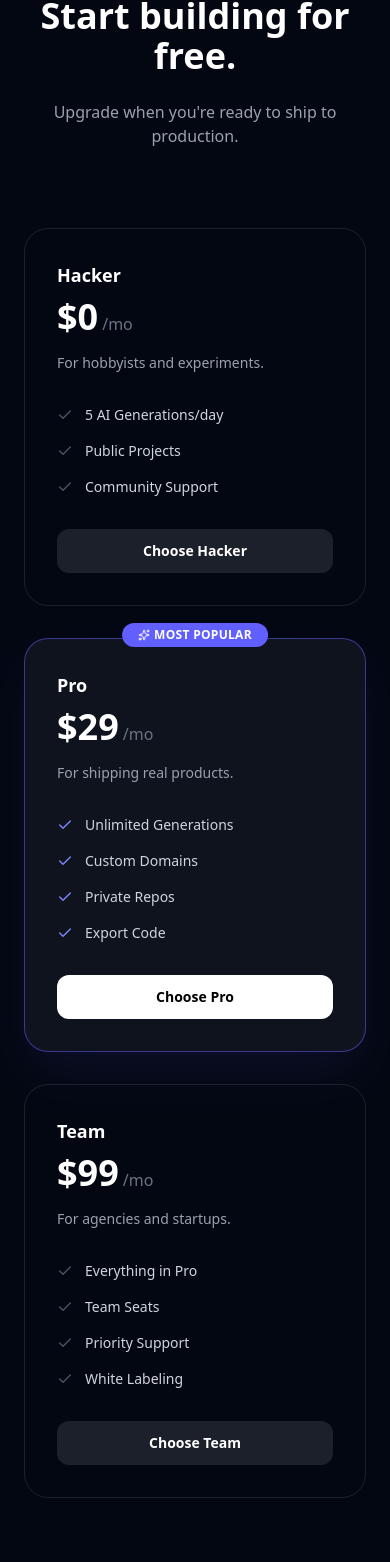
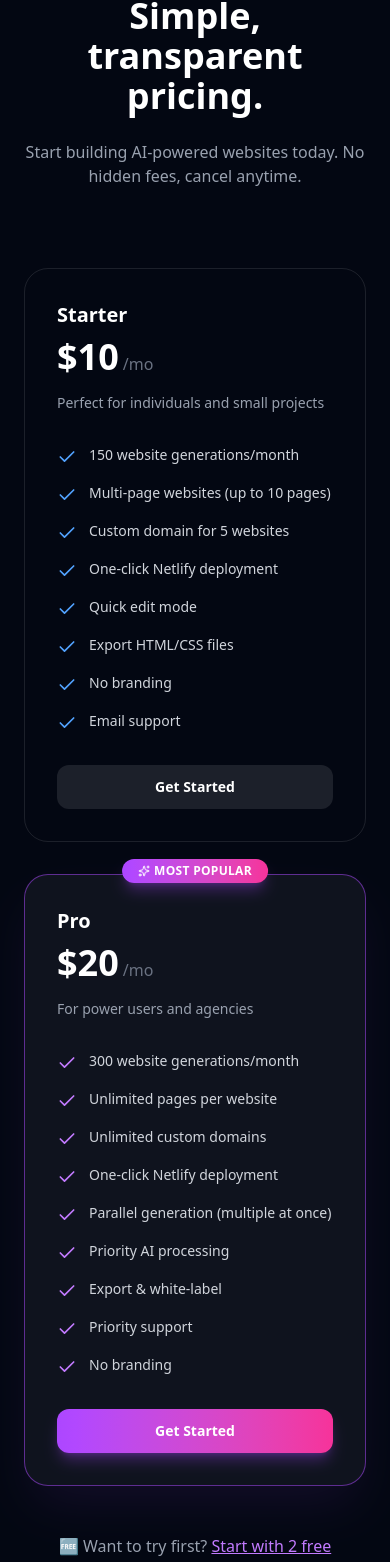
Before and after one commit to Azan80/cleansitebuilder, a Next.js app: page / in a window 390 px wide. Shown: the part 5385-6947 px from the top of the page. Built offline with nearby package versions, Linux system fonts and the light colour scheme; no server answers.

Commit message:
website optimization

```diff
--- a/src/app/builder/page.tsx
+++ b/src/app/builder/page.tsx
@@ -138,6 +138,8 @@ export default function BuilderPage() {
       const userProjects = await getProjects()
       setProjects(userProjects)
       setIsModalOpen(false)
+      // Redirect to the new project immediately
+      router.push(`/builder/${result.project.id}`)
     } else {
       alert(result.error)
     }
@@ -627,12 +629,11 @@ function ProjectCard({ id, title, lastEdited, status, deploymentUrl, customDomai
   return (
     <motion.div
       whileHover={{ y: -4 }}
-      onClick={() => router.push(`/builder/${id}`)}
+      className="group relative aspect-[4/3] rounded-xl border border-gray-200 dark:border-white/10 bg-white dark:bg-[#0a0a0a] overflow-hidden shadow-sm hover:shadow-md transition-all flex flex-col"
       onMouseLeave={() => setShowMenu(false)}
-      className="group relative aspect-[4/3] rounded-xl border border-gray-200 dark:border-white/10 bg-white dark:bg-[#0a0a0a] overflow-hidden shadow-sm hover:shadow-md transition-all cursor-pointer flex flex-col"
     >
-      {/* Website Preview Thumbnail */}
-      <div className="h-1/2 bg-gray-100 dark:bg-white/5 border-b border-gray-200 dark:border-white/10 relative overflow-hidden shrink-0">
+      {/* Website Preview Thumbnail Link */}
+      <Link href={`/builder/${id}`} className="block h-1/2 bg-gray-100 dark:bg-white/5 border-b border-gray-200 dark:border-white/10 relative overflow-hidden shrink-0 cursor-pointer">
         {previewHtml ? (
           <div className="absolute inset-0 origin-top-left" style={{ transform: 'scale(0.25)', width: '400%', height: '400%' }}>
             <iframe
@@ -653,7 +654,7 @@ function ProjectCard({ id, title, lastEdited, status, deploymentUrl, customDomai
 
         {/* Hover overlay */}
         <div className="absolute inset-0 bg-black/0 group-hover:bg-black/40 transition-colors flex items-center justify-center">
-          <button className="bg-white dark:bg-black text-xs font-bold px-3 py-1.5 rounded-full shadow-lg opacity-0 group-hover:opacity-100 transition-opacity transform scale-90 group-hover:scale-100">
+          <button className="bg-white dark:bg-black text-xs font-bold px-3 py-1.5 rounded-full shadow-lg opacity-0 group-hover:opacity-100 transition-opacity transform scale-90 group-hover:scale-100 pointer-events-none">
             Edit
           </button>
         </div>
@@ -666,11 +667,13 @@ function ProjectCard({ id, title, lastEdited, status, deploymentUrl, customDomai
             </div>
           </div>
         )}
-      </div>
+      </Link>
 
       <div className="p-4 flex flex-col flex-1 relative">
         <div className="flex justify-between items-start mb-2">
-          <h3 className="font-bold text-sm truncate pr-2">{title}</h3>
+          <Link href={`/builder/${id}`} className="font-bold text-sm truncate pr-2 hover:text-indigo-500 transition-colors block flex-1">
+            {title}
+          </Link>
           <div className="relative">
             <button
               onClick={(e) => {
@@ -692,7 +695,8 @@ function ProjectCard({ id, title, lastEdited, status, deploymentUrl, customDomai
                   className="absolute right-0 top-full mt-1 w-32 bg-white dark:bg-[#111] border border-gray-200 dark:border-white/10 rounded-lg shadow-xl z-20 overflow-hidden"
                 >
                   <button
-                    onClick={() => {
+                    onClick={(e) => {
+                      e.stopPropagation()
                       setShowMenu(false)
                       onDelete()
                     }}
--- a/src/landingpage/Hero.tsx
+++ b/src/landingpage/Hero.tsx
@@ -66,9 +66,6 @@ export const Hero = () => {
 
 
                <motion.h1
-                  initial={{ opacity: 0, y: 20 }}
-                  animate={{ opacity: 1, y: 0 }}
-                  transition={{ delay: 0.1 }}
                   className="text-5xl md:text-7xl font-bold text-white mb-6 tracking-tight leading-tight"
                >
                   Generate Website Templates <br />
@@ -78,9 +75,6 @@ export const Hero = () => {
                </motion.h1>
 
                <motion.p
-                  initial={{ opacity: 0, y: 20 }}
-                  animate={{ opacity: 1, y: 0 }}
-                  transition={{ delay: 0.2 }}
                   className="text-xl text-gray-400 mb-10 max-w-2xl mx-auto"
                >
                   Experience the future of web development. Build production-ready websites with AI—faster and more efficiently than ever before.
--- a/src/landingpage/Pricing.tsx
+++ b/src/landingpage/Pricing.tsx
@@ -1,8 +1,9 @@
 "use client";
 
-import React from "react";
+import { createClient } from "@/utils/supabase/client";
 import { motion } from "framer-motion";
 import { Check, Sparkles } from "lucide-react";
+import React from "react";
 
 const plans = [
   {
@@ -29,15 +30,74 @@ const plans = [
 ];
 
 export const Pricing = () => {
+  const [userEmail, setUserEmail] = React.useState<string | null>(null);
+
+  React.useEffect(() => {
+    const fetchUser = async () => {
+      const supabase = createClient();
+      const { data: { user } } = await supabase.auth.getUser();
+      if (user?.email) {
+        setUserEmail(user.email);
+      }
+    };
+    fetchUser();
+  }, []);
+
+  const getCheckoutUrl = (productId: string) => {
+    let url = `/api/checkout?products=${productId}`;
+    if (userEmail) {
+      url += `&customerEmail=${encodeURIComponent(userEmail)}`;
+    }
+    return url;
+  };
+
+  const plans = [
+    {
+      name: 'Starter',
+      price: 10,
+      description: 'Perfect for individuals and small projects',
+      popular: false,
+      productId: process.env.NEXT_PUBLIC_POLAR_STARTER_PRODUCT_ID || 'YOUR_STARTER_PRODUCT_ID',
+      features: [
+        { text: '150 website generations/month', included: true },
+        { text: 'Multi-page websites (up to 10 pages)', included: true },
+        { text: 'Custom domain for 5 websites', included: true },
+        { text: 'One-click Netlify deployment', included: true },
+        { text: 'Quick edit mode', included: true },
+        { text: 'Export HTML/CSS files', included: true },
+        { text: 'No branding', included: true },
+        { text: 'Email support', included: true },
+      ],
+    },
+    {
+      name: 'Pro',
+      price: 20,
+      description: 'For power users and agencies',
+      popular: true,
+      productId: process.env.NEXT_PUBLIC_POLAR_PRO_PRODUCT_ID || 'YOUR_PRO_PRODUCT_ID',
+      features: [
+        { text: '300 website generations/month', included: true },
+        { text: 'Unlimited pages per website', included: true },
+        { text: 'Unlimited custom domains', included: true },
+        { text: 'One-click Netlify deployment', included: true },
+        { text: 'Parallel generation (multiple at once)', included: true },
+        { text: 'Priority AI processing', included: true },
+        { text: 'Export & white-label', included: true },
+        { text: 'Priority support', included: true },
+        { text: 'No branding', included: true },
+      ],
+    },
+  ];
+
   return (
     <section id="pricing" className="py-32 bg-[#030712] relative">
       <div className="container mx-auto px-6">
         <div className="text-center mb-20">
-          <h2 className="text-4xl font-bold text-white mb-6">Start building for free.</h2>
-          <p className="text-gray-400">Upgrade when you're ready to ship to production.</p>
+          <h2 className="text-4xl font-bold text-white mb-6">Simple, transparent pricing.</h2>
+          <p className="text-gray-400">Start building AI-powered websites today. No hidden fees, cancel anytime.</p>
         </div>
 
-        <div className="grid grid-cols-1 md:grid-cols-3 gap-8 max-w-5xl mx-auto">
+        <div className="grid grid-cols-1 md:grid-cols-2 gap-8 max-w-4xl mx-auto">
           {plans.map((plan, index) => (
             <motion.div
               key={index}
@@ -45,19 +105,18 @@ export const Pricing = () => {
               whileInView={{ opacity: 1, y: 0 }}
               viewport={{ once: true }}
               transition={{ delay: index * 0.1 }}
-              className={`relative p-8 rounded-3xl border ${
-                plan.highlight
-                  ? "bg-white/5 border-indigo-500/50 shadow-2xl shadow-indigo-500/10"
-                  : "bg-transparent border-white/10"
-              }`}
+              className={`relative p-8 rounded-3xl border transition-all duration-300 ${plan.popular
+                ? "bg-white/5 border-purple-500/50 shadow-2xl shadow-purple-500/10"
+                : "bg-transparent border-white/10 hover:border-white/20"
+                }`}
             >
-              {plan.highlight && (
-                <div className="absolute -top-4 left-1/2 -translate-x-1/2 px-4 py-1 bg-indigo-500 text-white text-xs font-bold uppercase tracking-wide rounded-full flex items-center gap-1">
+              {plan.popular && (
+                <div className="absolute -top-4 left-1/2 -translate-x-1/2 px-4 py-1 bg-gradient-to-r from-purple-500 to-pink-500 text-white text-xs font-bold uppercase tracking-wide rounded-full flex items-center gap-1 shadow-lg shadow-purple-500/30">
                   <Sparkles className="w-3 h-3" /> Most Popular
                 </div>
               )}
 
-              <h3 className="text-lg font-bold text-white mb-2">{plan.name}</h3>
+              <h3 className="text-xl font-bold text-white mb-2">{plan.name}</h3>
               <div className="flex items-baseline gap-1 mb-4">
                 <span className="text-4xl font-bold text-white">${plan.price}</span>
                 <span className="text-gray-500">/mo</span>
@@ -66,24 +125,34 @@ export const Pricing = () => {
 
               <ul className="space-y-4 mb-8">
                 {plan.features.map((feature, i) => (
-                  <li key={i} className="flex items-center gap-3 text-sm text-gray-300">
-                    <Check className={`w-4 h-4 ${plan.highlight ? "text-indigo-400" : "text-gray-600"}`} />
-                    {feature}
+                  <li key={i} className={`flex items-start gap-3 text-sm ${feature.included ? 'text-gray-300' : 'text-gray-600'}`}>
+                    <Check className={`w-5 h-5 mt-0.5 shrink-0 ${feature.included ? (plan.popular ? "text-purple-400" : "text-blue-400") : "text-gray-700"}`} />
+                    <span>{feature.text}</span>
                   </li>
                 ))}
               </ul>
 
-              <button
-                className={`w-full py-3 rounded-xl font-bold text-sm transition-all ${
-                  plan.highlight
-                    ? "bg-white text-black hover:bg-gray-200"
-                    : "bg-white/10 text-white hover:bg-white/20"
-                }`}
+              <a
+                href={getCheckoutUrl(plan.productId)}
+                className={`w-full py-3 rounded-xl font-bold text-sm transition-all flex items-center justify-center ${plan.popular
+                  ? "bg-gradient-to-r from-purple-500 to-pink-500 text-white hover:opacity-90 shadow-lg shadow-purple-500/30"
+                  : "bg-white/10 text-white hover:bg-white/20"
+                  }`}
               >
-                Choose {plan.name}
-              </button>
+                Get Started
+              </a>
             </motion.div>
           ))}
+        </div>
+
+        <div className="mt-12 text-center">
+          <p className="text-gray-400">
+            🆓 Want to try first?{' '}
+            <a href="/signup" className="text-purple-400 hover:text-purple-300 underline">
+              Start with 2 free generations
+            </a>
+            {' '}— no credit card required.
+          </p>
         </div>
       </div>
     </section>
```
